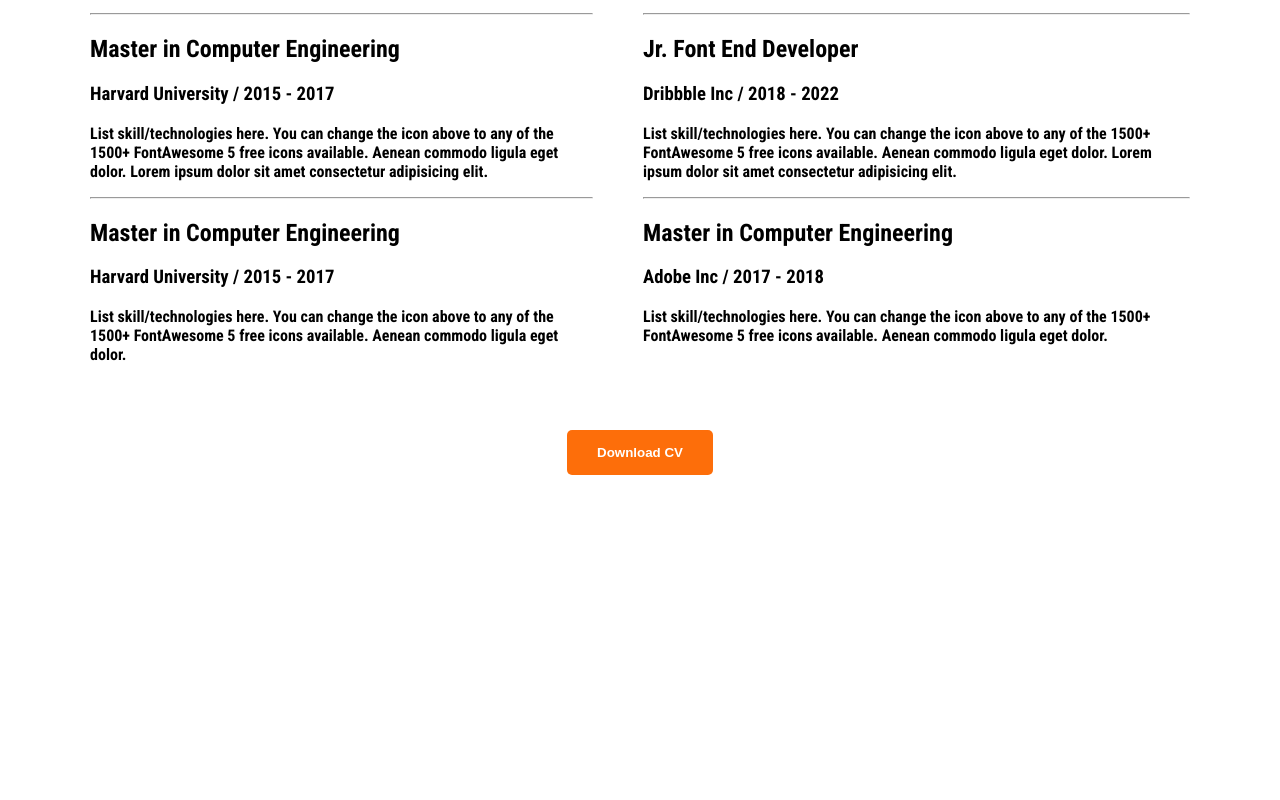
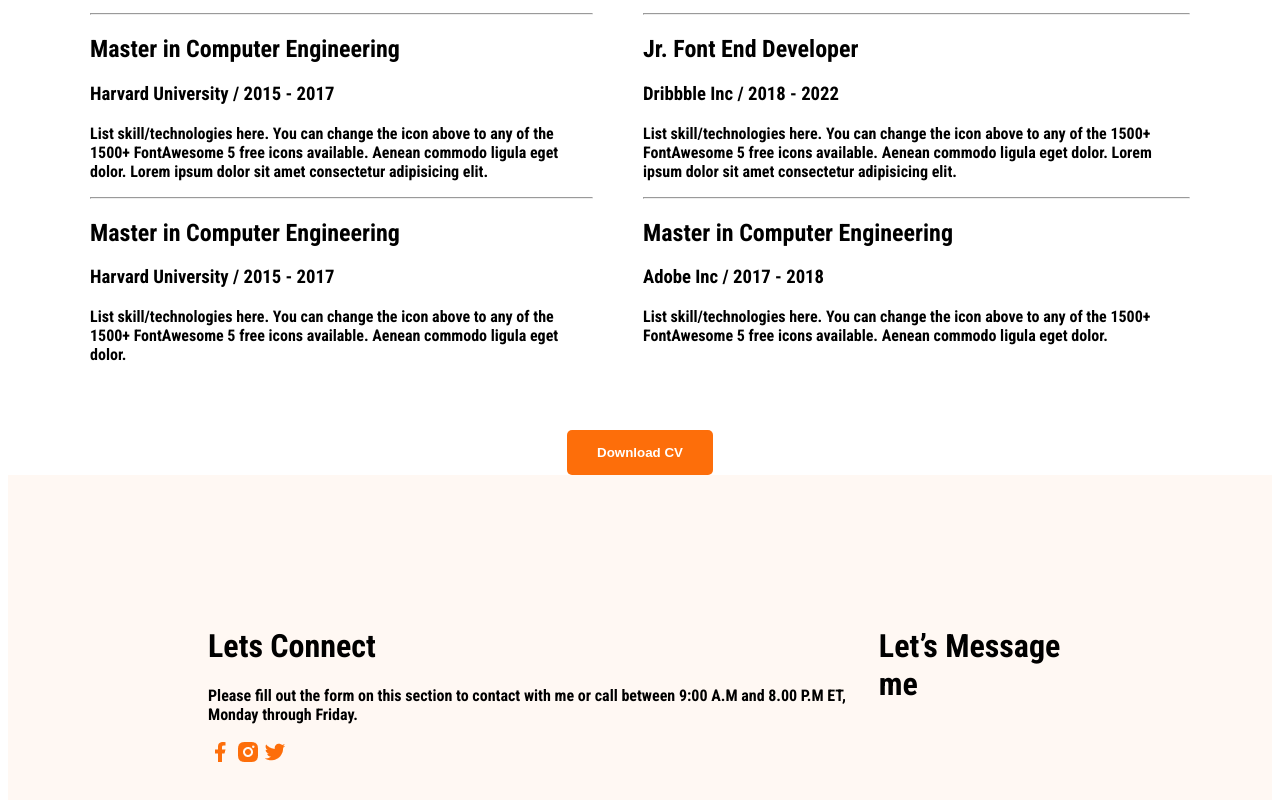
Before and after one commit to Git-Ratikul-Islam/personal-portfolio, a plain HTML site: page images/icons/index.html in a window 1280 px wide. Shown: the part 2409-3209 px from the top of the page. Before the commit the page ends 2892 px from the top, so only its background shows below. Drawn offline with Linux system fonts and the light colour scheme.

Commit message:
footer-section-added

```diff
--- a/images/icons/index.html
+++ b/images/icons/index.html
@@ -200,6 +200,26 @@
 
       </main>
       <footer>
+            <div class="footer-column">
+                  <h1>Lets Connect</h1>
+                  <p>Please fill out the form on this section to contact with me or call between 9:00 A.M and 8.00
+                        P.M
+                        ET, Monday through Friday.</p>
+                  <div class="social-images">
+                        <a href=""><img src="/images/icons/facebook.png" alt=""></a>
+                        <a href=""><img src="/images/icons/insta.png" alt=""></a>
+                        <a href=""><img src="/images/icons/twitter.png" alt=""></a>
+                  </div>
+            </div>
+
+
+
+            <div class="footer-column">
+                  <h1>Let’s Message me</h1>
+            </div>
+
+
+
 
       </footer>
 </body>
--- a/images/icons/styles/style.css
+++ b/images/icons/styles/style.css
@@ -169,3 +169,12 @@ section-title {
       text-align: center;
       margin-top: 50px;
 }
+
+
+/* footer section start from here */
+footer {
+      display: flex;
+      / margin-top: 100px;
+      background-color: #FFF8F3;
+      padding: 130px 200px;
+}
```
